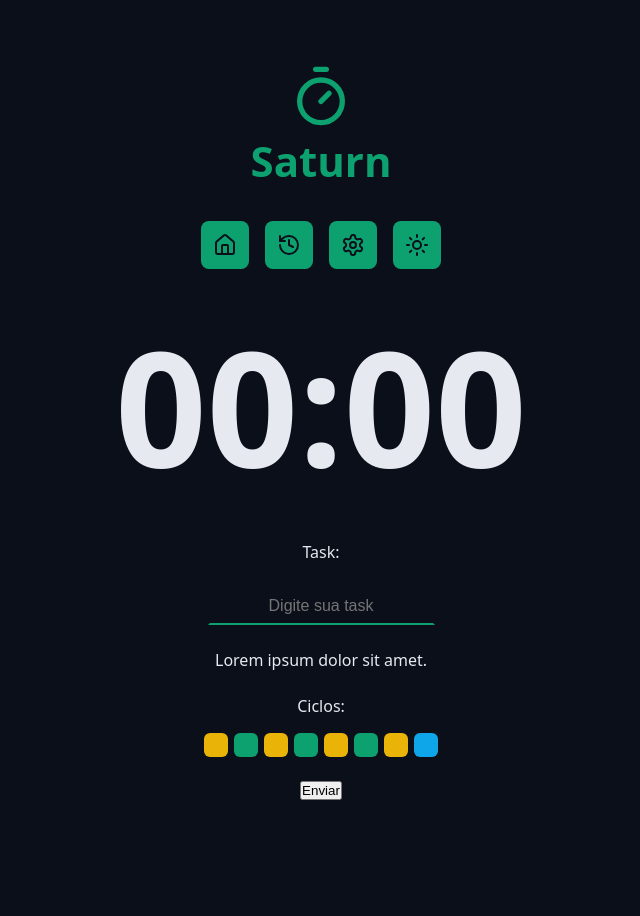
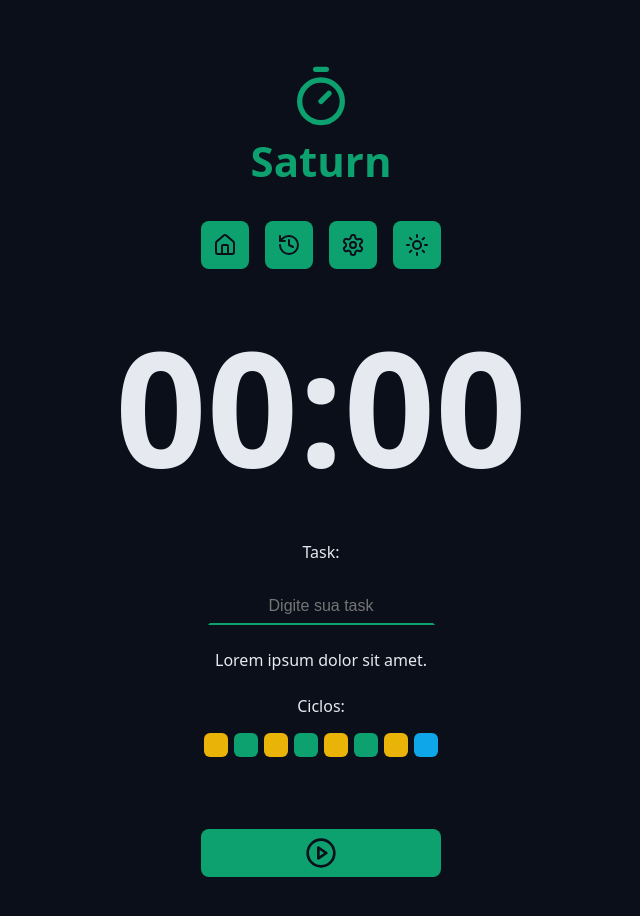
Before and after one commit to Luis-Saldanha-Dev/Saturn, a React (Vite) app: page / in a window 1280 px wide. Shown: the top 916 px of the page, without its empty margins (319-959 px from the left). Before the commit the page ends 832 px from the top, so only its background shows below. Built offline with nearby package versions, Linux system fonts and the light colour scheme.

Commit message:
Adicionando component Defalt Button (ainda sem funcionalidade)

```diff
--- a/src/App.tsx
+++ b/src/App.tsx
@@ -4,9 +4,11 @@
 import { CountDown } from './components/CountDown';
 import { DefaultInput } from './components/DefaultInput';
 import { Cycles } from './components/Cycles';
+import { DefaultButton } from './components/DefaltButton';
 
 import './styles/theme.css';
 import './styles/global.css';
+import { PlayCircleIcon } from 'lucide-react';
 
 export function App() {
   return (
@@ -42,7 +44,7 @@
           </div>
 
           <div className='formRow'>
-            <button>Enviar</button>
+            <DefaultButton icon={<PlayCircleIcon />} color='green' />
           </div>
         </form>
       </Container>
--- /dev/null
+++ b/src/components/DefaltButton/index.tsx
@@ -0,0 +1,20 @@
+import styles from './styles.module.css';
+
+type DefaultButtonProps = {
+  icon: React.ReactNode;
+  color?: 'green' | 'red';
+} & React.ComponentProps<'button'>;
+
+export function DefaultButton({
+  icon,
+  color = 'green',
+  ...props
+}: DefaultButtonProps) {
+  return (
+    <>
+      <button className={`${styles.button} ${styles[color]}`} {...props}>
+        {icon}
+      </button>
+    </>
+  );
+}
--- /dev/null
+++ b/src/components/DefaltButton/styles.module.css
@@ -0,0 +1,33 @@
+.button {
+  border: none;
+  background: var(--primary);
+  color: var(--text-over-primary);
+  display: flex;
+  align-items: center;
+  justify-content: center;
+  min-width: 24rem;
+  padding: 0.8rem;
+  border-radius: 0.8rem;
+  margin: 4.8rem 0;
+  cursor: pointer;
+  transition: all 0.1s ease-in-out;
+}
+
+.button svg {
+  width: 3.2rem;
+  height: 3.2rem;
+}
+
+.button:hover {
+  filter: brightness(80%);
+}
+
+.green {
+  background: var(--primary);
+  color: var(--text-over-primary);
+}
+
+.red {
+  background: var(--error);
+  color: var(--text-over-error);
+}
--- a/src/components/DefaultInput/index.tsx
+++ b/src/components/DefaultInput/index.tsx
@@ -9,12 +9,12 @@
   id,
   type,
   labelText,
-  ...rest
+  ...props
 }: DefaultInputProps) {
   return (
     <>
       <label htmlFor={id}>{labelText}</label>
-      <input className={styles.input} id={id} type={type} {...rest} />
+      <input className={styles.input} id={id} type={type} {...props} />
     </>
   );
 }
```
